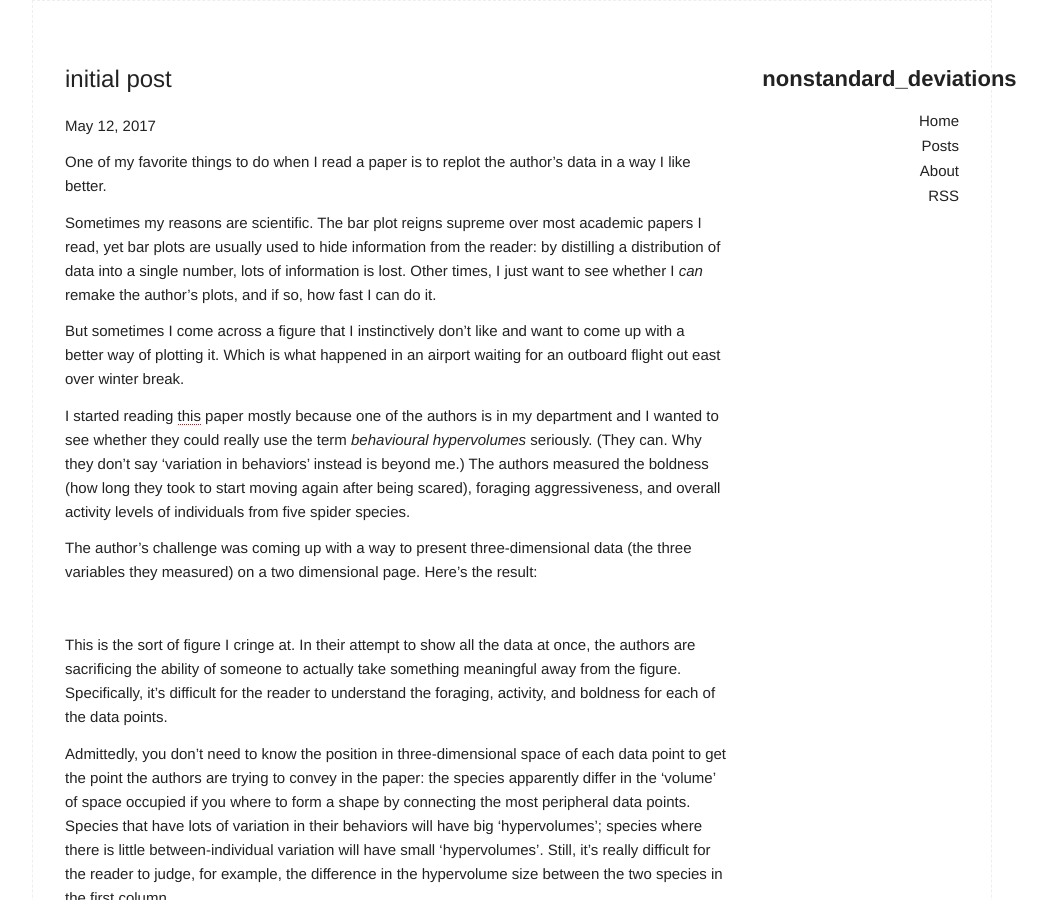
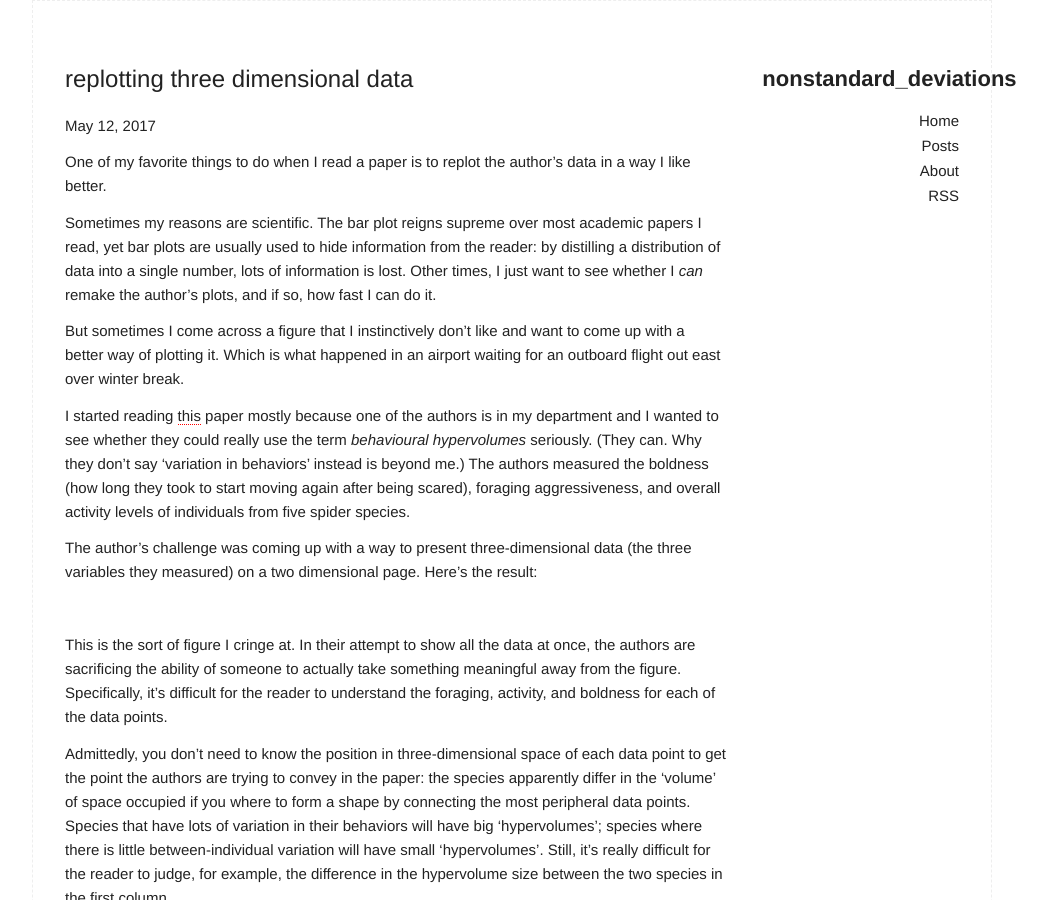
Before and after one commit to lukereding/nonstandard_deviations, a Jekyll site: the page built from _posts/2017-05-12-replotting.md, in a window 1280 px wide and 900 px high. Shown: the whole window, without its empty margins (128-1175 px from the left). Built offline with Jekyll 4.4.1, drawn with Linux system fonts in a browser that asks for light colours.

Commit message:
Update 2017-05-12-replotting.md

```diff
--- a/_posts/2017-05-12-replotting.md
+++ b/_posts/2017-05-12-replotting.md
@@ -1,6 +1,6 @@
 ---
 layout: post
-title:  initial post
+title:  replotting three dimensional data
 category: jekyll
 description: alternatives to plotting three dimensional data in R
 ---
```
